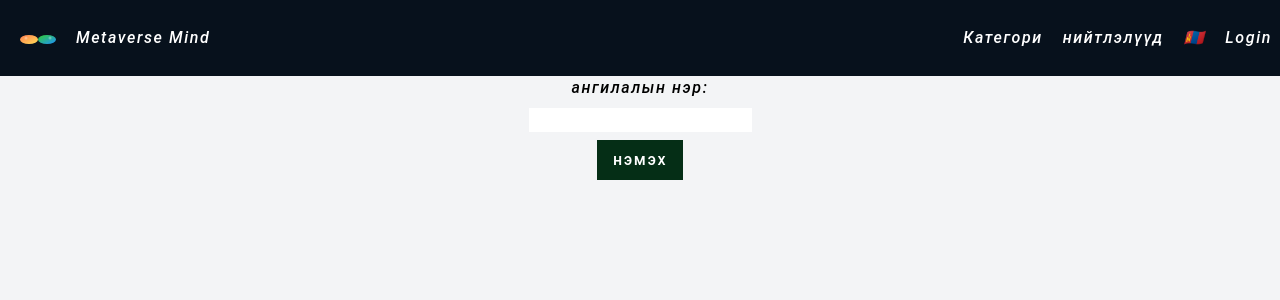
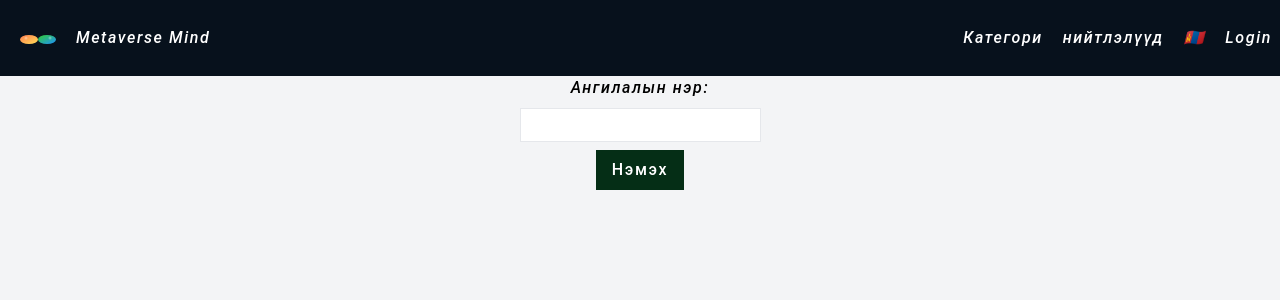
Before and after one commit to mongonsh/metaverse-mind-ui, a Next.js app: page /admin/category/create in a window 1280 px wide. Shown: the top 300 px of the page. Built offline with nearby package versions, Linux system fonts and the light colour scheme.

Commit message:
add message

```diff
--- a/src/app/admin/category/create/page.tsx
+++ b/src/app/admin/category/create/page.tsx
@@ -1,38 +1,54 @@
 "use client";
-import React from "react";
-import { useState } from "react";
+import React, { useState } from "react";
 import { axiosInstance } from "@/utils/csrf";
+
 function Create() {
-  let [category, setCategory] = useState("");
+  const [category, setCategory] = useState("");
+  const [message, setMessage] = useState("");
   const backendUrl = `https://metaverse-mind.vercel.app`;
-  let addCategory = async (category: any) => {
-    let res = await axiosInstance.post(backendUrl + "/article/add", {
+
+  const addCategory = async (category: any) => {
+    if (!category.trim()) {
+      setMessage("Ангилалын нэр хоосон байна.");
+      return;
+    }
+
+    try {
+      const res = await axiosInstance.post(backendUrl + "/article/add", {
         category: category,
       });
+      if (res.status === 200) {
+        setMessage("Ангилал амжилттай нэмэгдлээ.");
+        setCategory(""); // Clear the input field after successful submission
+      }
+    } catch (error) {
+      setMessage("Ангилал нэмэх үед алдаа гарлаа.");
+      console.error("Error adding category:", error);
+    }
   };
+
   return (
-    <>
     <div className="container">
       <div className="flex flex-col gap-2 items-center">
-          <label htmlFor="category">ангилалын нэр:</label>
+        <label htmlFor="category">Ангилалын нэр:</label>
         <input
           type="text"
           name="category"
           id="category"
-            onChange={(e) => {
-              setCategory(e.target.value);
-            }}
+          value={category}
+          onChange={(e) => setCategory(e.target.value)}
+          className="border px-2 py-1"
         />
         <button
           name="add"
           className="px-4 py-2 text-white bg-green-950"
           onClick={() => addCategory(category)}
         >
-            нэмэх
+          Нэмэх
         </button>
+        {message && <p className="text-red-500">{message}</p>}
       </div>
     </div>
-    </>
   );
 }
 
```
Lines whose indentation alone changed are shown as unchanged.
